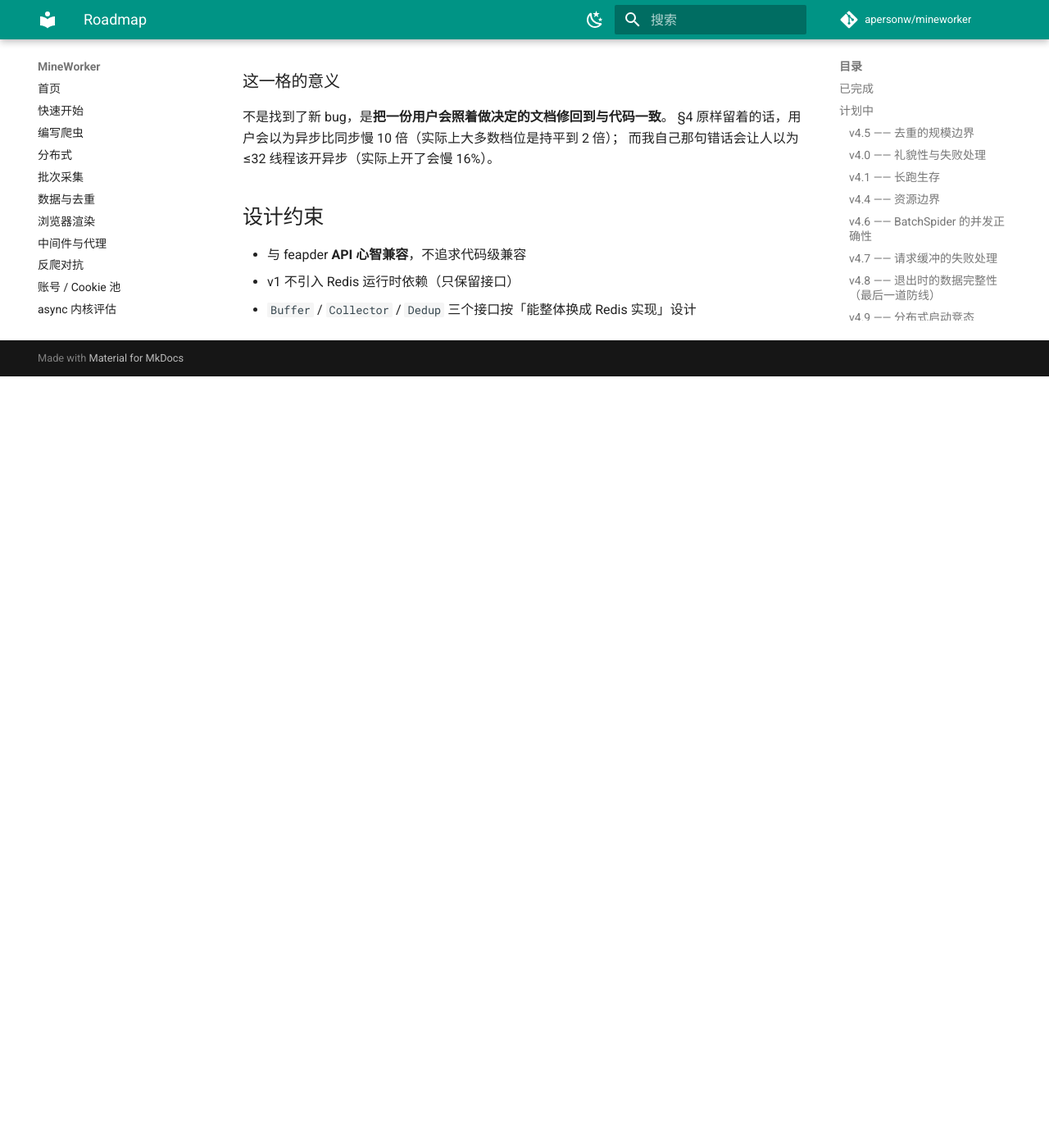
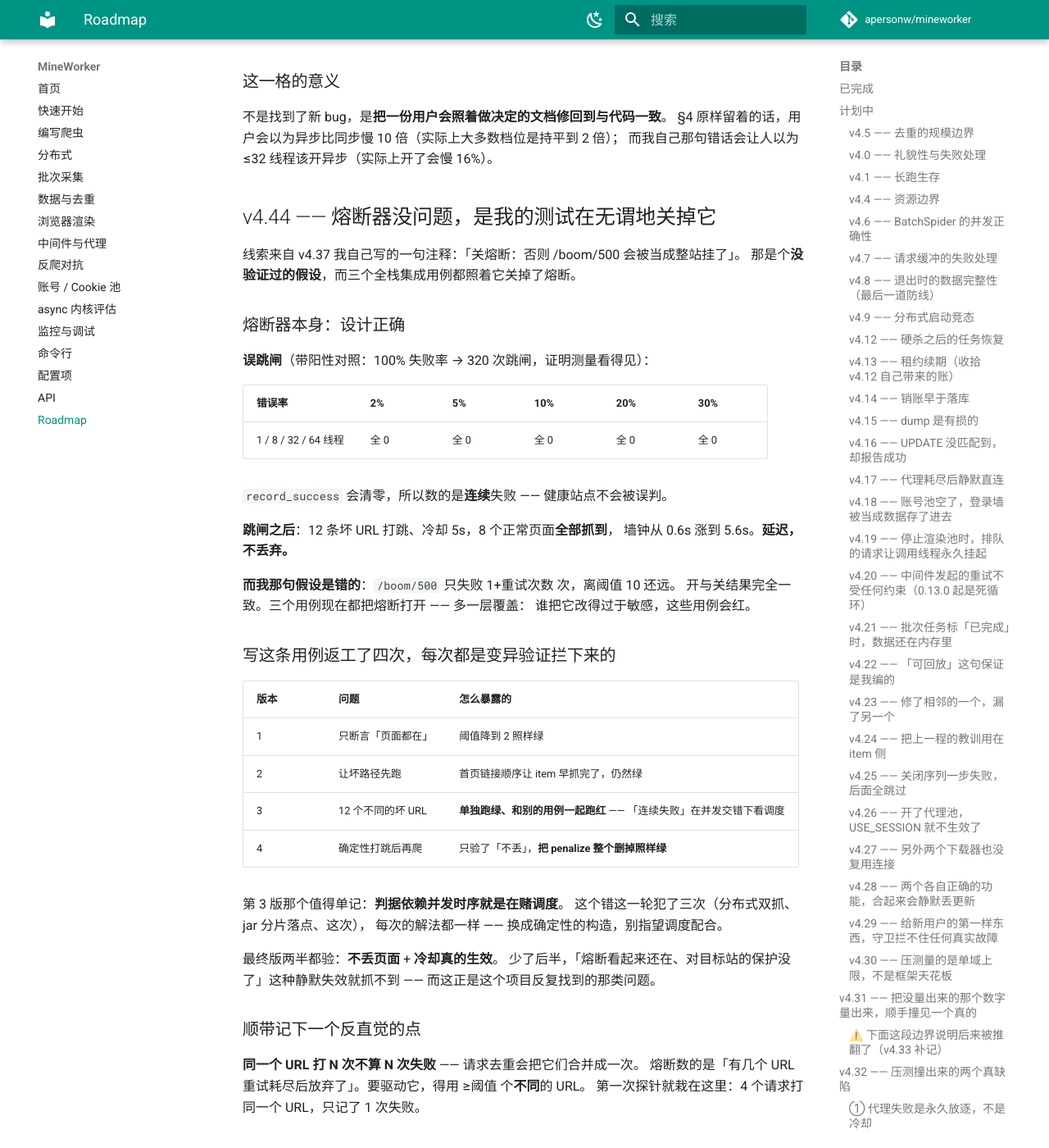
Before and after one commit to apersonw/mineworker, an MkDocs documentation site: the page built from docs/roadmap.md, in a window 1280 px wide and 1400 px high, scrolled down 52031 px. Shown: the whole window at 82% size. Built offline with MkDocs 1.6.1 and Material for MkDocs 9.7.7, drawn with Linux system fonts in a browser that asks for light colours; comment, search, counter and statistics services are not loaded; before the commit the page ends 52490 px from its top, so only the background shows below that.

Commit message:
test: 全栈用例打开熔断 —— v4.37 关掉它的理由是错的
线索来自 v4.37 我自己写的注释「关熔断：否则 /boom/500 会被当成整站挂了」。
那是个没验证过的假设，而三个全栈集成用例都照着它关掉了熔断。

熔断器本身没问题：
- 误跳闸：2/5/10/20/30% 错误率 × 1/8/32/64 线程，**全部 0 次**
  （阳性对照 100% 失败率 → 320 次跳闸，证明测量看得见）。
  record_success 会清零，数的是连续失败，健康站点不会被误判。
- 跳闸之后：12 条坏 URL 打跳、冷却 5s，8 个正常页面全部抓到，
  墙钟 0.6s → 5.6s。**延迟，不丢弃。**
- 我那句假设是错的：/boom/500 只失败 1+重试次数 次，离阈值 10 还远，
  开与关结果完全一致。三个用例现在都打开熔断，多一层覆盖。

写新用例返工了四次，每次都是变异验证拦下来的：
1. 只断言「页面都在」→ 阈值降到 2 照样绿
2. 让坏路径先跑 → 首页链接顺序让 item 早抓完了，仍然绿
3. 12 个不同的坏 URL → **单独跑绿、和别的用例一起跑红**：
   「连续失败」在并发交错下看调度，record_success 一清零就攒不够阈值
4. 确定性打跳后再爬 → 只验了「不丢」，把 penalize 整个删掉照样绿

最终版两半都验：不丢页面 + 冷却真的生效。少了后半，
「熔断看起来还在、对目标站的保护没了」这种静默失效就抓不到。

第 3 版那个错这一轮犯了三次（分布式双抓、jar 分片落点、这次）：
**判据依赖并发时序就是在赌调度**，解法都是换成确定性构造。

顺带记一个反直觉的点：**同一个 URL 打 N 次不算 N 次失败** ——
请求去重会合并它们。熔断数的是「有几个 URL 重试耗尽后放弃了」，
要驱动它得用 ≥阈值 个不同的 URL。第一次探针就栽在这里。

四条检查：ruff check 通过、ruff format --check 173 files already formatted、
mypy 通过、685 passed（CI 的 -m "not network" 口径）。

Co-Authored-By: Claude Opus 5 <noreply@anthropic.com>

```diff
--- a/docs/roadmap.md
+++ b/docs/roadmap.md
@@ -1800,6 +1800,51 @@ v4.40/v4.41 暴露的形状是「用一个不保活的代理量出来的数字
 §4 原样留着的话，用户会以为异步比同步慢 10 倍（实际上大多数档位是持平到 2 倍）；
 而我自己那句错话会让人以为 ≤32 线程该开异步（实际上开了会慢 16%）。
 
+## v4.44 —— 熔断器没问题，是我的测试在无谓地关掉它
+
+线索来自 v4.37 我自己写的一句注释：「关熔断：否则 /boom/500 会被当成整站挂了」。
+那是个**没验证过的假设**，而三个全栈集成用例都照着它关掉了熔断。
+
+### 熔断器本身：设计正确
+
+**误跳闸**（带阳性对照：100% 失败率 → 320 次跳闸，证明测量看得见）：
+
+| 错误率 | 2% | 5% | 10% | 20% | 30% |
+|---|---|---|---|---|---|
+| 1 / 8 / 32 / 64 线程 | 全 0 | 全 0 | 全 0 | 全 0 | 全 0 |
+
+`record_success` 会清零，所以数的是**连续**失败 —— 健康站点不会被误判。
+
+**跳闸之后**：12 条坏 URL 打跳、冷却 5s，8 个正常页面**全部抓到**，
+墙钟从 0.6s 涨到 5.6s。**延迟，不丢弃。**
+
+**而我那句假设是错的**：`/boom/500` 只失败 1+重试次数 次，离阈值 10 还远。
+开与关结果完全一致。三个用例现在都把熔断打开 —— 多一层覆盖：
+谁把它改得过于敏感，这些用例会红。
+
+### 写这条用例返工了四次，每次都是变异验证拦下来的
+
+| 版本 | 问题 | 怎么暴露的 |
+|---|---|---|
+| 1 | 只断言「页面都在」 | 阈值降到 2 照样绿 |
+| 2 | 让坏路径先跑 | 首页链接顺序让 item 早抓完了，仍然绿 |
+| 3 | 12 个不同的坏 URL | **单独跑绿、和别的用例一起跑红** —— 「连续失败」在并发交错下看调度 |
+| 4 | 确定性打跳后再爬 | 只验了「不丢」，**把 penalize 整个删掉照样绿** |
+
+第 3 版那个值得单记：**判据依赖并发时序就是在赌调度**。
+这个错这一轮犯了三次（分布式双抓、jar 分片落点、这次），
+每次的解法都一样 —— 换成确定性的构造，别指望调度配合。
+
+最终版两半都验：**不丢页面** + **冷却真的生效**。
+少了后半，「熔断看起来还在、对目标站的保护没了」这种静默失效就抓不到 ——
+而这正是这个项目反复找到的那类问题。
+
+### 顺带记下一个反直觉的点
+
+**同一个 URL 打 N 次不算 N 次失败** —— 请求去重会把它们合并成一次。
+熔断数的是「有几个 URL 重试耗尽后放弃了」。要驱动它，得用 ≥阈值 个**不同**的 URL。
+第一次探针就栽在这里：4 个请求打同一个 URL，只记了 1 次失败。
+
 ## 设计约束
 
 - 与 feapder **API 心智兼容**，不追求代码级兼容
```
Also changed, not shown: 3 other files.
